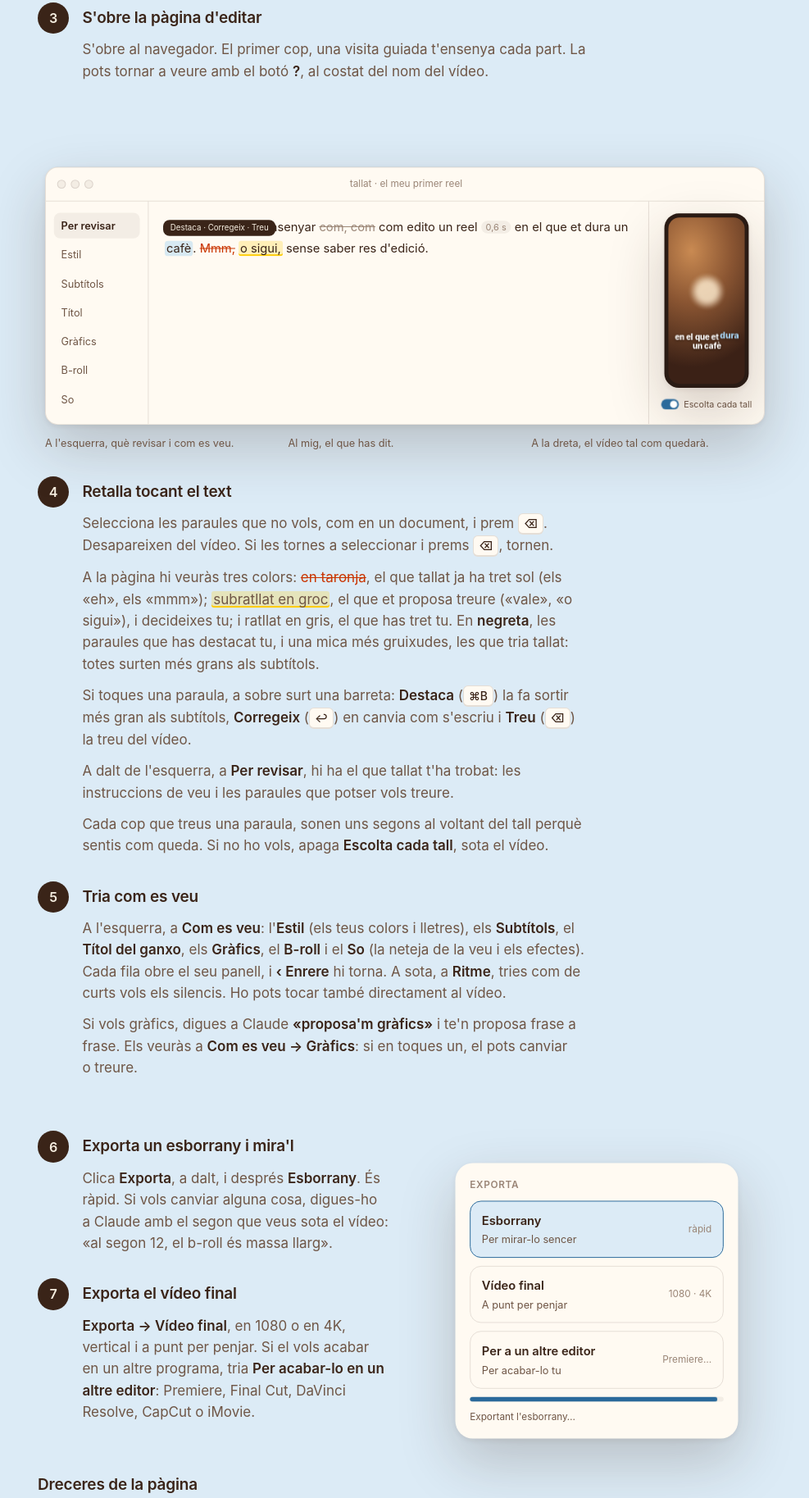
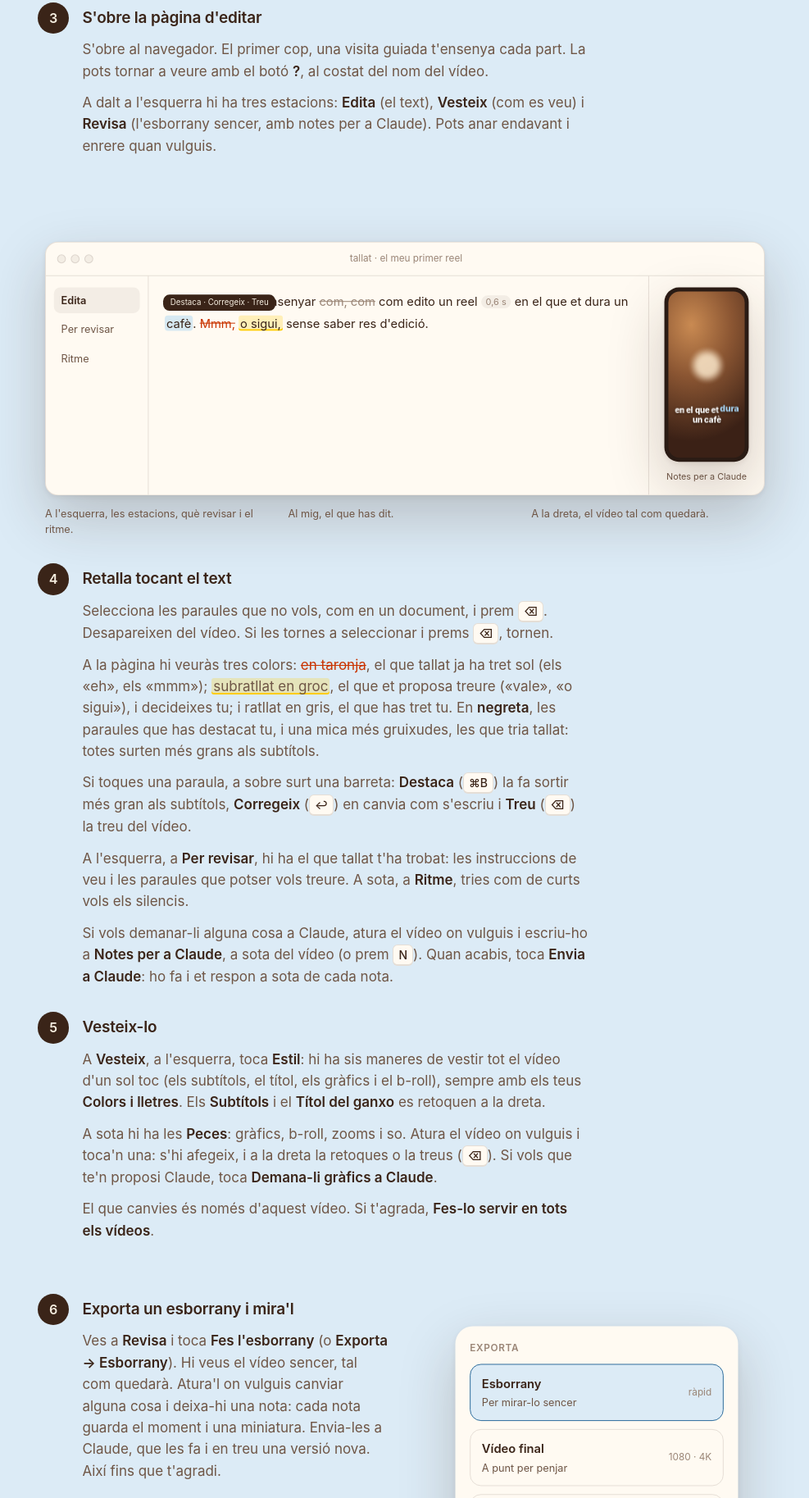
Before and after one commit to ivetanoro/guia-tallat, a plain HTML site: page index.html in a window 1280 px wide. Shown: the part 5372-7199 px from the top of the page at 82% size, without its empty margins (50-1037 px from the left). Drawn offline with Linux system fonts and the light colour scheme.

Commit message:
La guia, amb les tres estacions, Vesteix i les notes per a Claude

```diff
--- a/index.html
+++ b/index.html
@@ -746,24 +746,25 @@ kbd { display: inline-block; min-width: 1.7em; padding: 1px 6px; text-align: cen
           <li><h3>Passa el vídeo a Claude</h3>
             <div><p>Copia el vídeo a l'ordinador. A la pestanya <strong>Code</strong>, escriu <strong>«edita aquest vídeo»</strong> i arrossega-hi el fitxer. Claude el transcriu i et diu quan és a punt. Amb Descript, un vídeo de 8 minuts triga uns 5 minuts; sense, una mica més.</p></div></li>
           <li><h3>S'obre la pàgina d'editar</h3>
-            <div><p>S'obre al navegador. El primer cop, una visita guiada t'ensenya cada part. La pots tornar a veure amb el botó <strong>?</strong>, al costat del nom del vídeo.</p></div></li>
+            <div><p>S'obre al navegador. El primer cop, una visita guiada t'ensenya cada part. La pots tornar a veure amb el botó <strong>?</strong>, al costat del nom del vídeo.</p>
+            <p>A dalt a l'esquerra hi ha tres estacions: <strong>Edita</strong> (el text), <strong>Vesteix</strong> (com es veu) i <strong>Revisa</strong> (l'esborrany sencer, amb notes per a Claude). Pots anar endavant i enrere quan vulguis.</p></div></li>
         </ol>
       </div>
       <div class="mig mes-aire puja">
-        <div class="finestra pagina-tallat" role="img" aria-label="Dibuix de la pàgina d'editar: a l'esquerra el que cal revisar i com es veu, al mig el text amb paraules ratllades i la barreta d'una paraula marcada, a la dreta el vídeo vertical amb subtítols.">
+        <div class="finestra pagina-tallat" role="img" aria-label="Dibuix de la pàgina, a Edita: a l'esquerra les tres estacions, el que cal revisar i el ritme; al mig el text amb paraules ratllades i la barreta d'una paraula marcada; a la dreta el vídeo vertical amb subtítols i, a sota, les notes per a Claude.">
           <div class="punts" aria-hidden="true"><i></i><i></i><i></i><span>tallat · el meu primer reel</span></div>
           <div class="dins" aria-hidden="true">
-            <div class="costat"><span>Per revisar</span><span>Estil</span><span>Subtítols</span><span>Títol</span><span>Gràfics</span><span>B-roll</span><span>So</span></div>
+            <div class="costat"><span>Edita</span><span>Per revisar</span><span>Ritme</span></div>
             <div class="texte">
               <span class="tret-sol">Ehm,</span> avui us vull ensenyar <span class="tret">com, com</span> com edito un reel <span class="pausa">0,6 s</span> en el que et dura un <span class="marcada">cafè<span class="barreta-dibuix">Destaca · Corregeix · Treu</span></span>. <span class="tret-sol">Mmm,</span> <span class="proposta">o sigui,</span> sense saber res d'edició.
             </div>
             <div class="dreta">
               <div class="mobil"><div class="video"><p class="karaoke"><span>en</span> <span>el</span> <span>que</span> <span>et</span> <span>dura</span> <span>un cafè</span></p></div></div>
-              <span class="interruptor"><i></i>Escolta cada tall</span>
+              <span class="interruptor">Notes per a Claude</span>
             </div>
           </div>
         </div>
-        <div class="peus" aria-hidden="true"><span>A l'esquerra, què revisar i com es veu.</span><span>Al mig, el que has dit.</span><span>A la dreta, el vídeo tal com quedarà.</span></div>
+        <div class="peus" aria-hidden="true"><span>A l'esquerra, les estacions, què revisar i el ritme.</span><span>Al mig, el que has dit.</span><span>A la dreta, el vídeo tal com quedarà.</span></div>
       </div>
       <div class="columna mes-aire">
         <ol class="passos" style="counter-reset: pas 3">
@@ -772,18 +773,19 @@ kbd { display: inline-block; min-width: 1.7em; padding: 1px 6px; text-align: cen
               <p>Selecciona les paraules que no vols, com en un document, i prem <kbd data-win="Retrocés">⌫</kbd>. Desapareixen del vídeo. Si les tornes a seleccionar i prems <kbd data-win="Retrocés">⌫</kbd>, tornen.</p>
               <p>A la pàgina hi veuràs tres colors: <span class="tret-sol">en taronja</span>, el que tallat ja ha tret sol (els «eh», els «mmm»); <span class="proposta">subratllat en groc</span>, el que et proposa treure («vale», «o sigui»), i decideixes tu; i ratllat en gris, el que has tret tu. En <strong>negreta</strong>, les paraules que has destacat tu, i una mica més gruixudes, les que tria tallat: totes surten més grans als subtítols.</p>
               <p>Si toques una paraula, a sobre surt una barreta: <strong>Destaca</strong> (<kbd data-win="Ctrl+B">⌘B</kbd>) la fa sortir més gran als subtítols, <strong>Corregeix</strong> (<kbd data-win="Retorn">↩</kbd>) en canvia com s'escriu i <strong>Treu</strong> (<kbd data-win="Retrocés">⌫</kbd>) la treu del vídeo.</p>
-              <p>A dalt de l'esquerra, a <strong>Per revisar</strong>, hi ha el que tallat t'ha trobat: les instruccions de veu i les paraules que potser vols treure.</p>
-              <p>Cada cop que treus una paraula, sonen uns segons al voltant del tall perquè sentis com queda. Si no ho vols, apaga <strong>Escolta cada tall</strong>, sota el vídeo.</p>
+              <p>A l'esquerra, a <strong>Per revisar</strong>, hi ha el que tallat t'ha trobat: les instruccions de veu i les paraules que potser vols treure. A sota, a <strong>Ritme</strong>, tries com de curts vols els silencis.</p>
+              <p>Si vols demanar-li alguna cosa a Claude, atura el vídeo on vulguis i escriu-ho a <strong>Notes per a Claude</strong>, a sota del vídeo (o prem <kbd>N</kbd>). Quan acabis, toca <strong>Envia a Claude</strong>: ho fa i et respon a sota de cada nota.</p>
             </div></li>
-          <li><h3>Tria com es veu</h3>
-            <div><p>A l'esquerra, a <strong>Com es veu</strong>: l'<strong>Estil</strong> (els teus colors i lletres), els <strong>Subtítols</strong>, el <strong>Títol del ganxo</strong>, els <strong>Gràfics</strong>, el <strong>B-roll</strong> i el <strong>So</strong> (la neteja de la veu i els efectes). Cada fila obre el seu panell, i <strong>‹ Enrere</strong> hi torna. A sota, a <strong>Ritme</strong>, tries com de curts vols els silencis. Ho pots tocar també directament al vídeo.</p>
-            <p>Si vols gràfics, digues a Claude <strong>«proposa'm gràfics»</strong> i te'n proposa frase a frase. Els veuràs a <strong>Com es veu → Gràfics</strong>: si en toques un, el pots canviar o treure.</p></div></li>
+          <li><h3>Vesteix-lo</h3>
+            <div><p>A <strong>Vesteix</strong>, a l'esquerra, toca <strong>Estil</strong>: hi ha sis maneres de vestir tot el vídeo d'un sol toc (els subtítols, el títol, els gràfics i el b-roll), sempre amb els teus <strong>Colors i lletres</strong>. Els <strong>Subtítols</strong> i el <strong>Títol del ganxo</strong> es retoquen a la dreta.</p>
+            <p>A sota hi ha les <strong>Peces</strong>: gràfics, b-roll, zooms i so. Atura el vídeo on vulguis i toca'n una: s'hi afegeix, i a la dreta la retoques o la treus (<kbd data-win="Retrocés">⌫</kbd>). Si vols que te'n proposi Claude, toca <strong>Demana-li gràfics a Claude</strong>.</p>
+            <p>El que canvies és només d'aquest vídeo. Si t'agrada, <strong>Fes-lo servir en tots els vídeos</strong>.</p></div></li>
         </ol>
       </div>
       <div class="dos-cols mig mes-aire">
         <ol class="passos" style="counter-reset: pas 5">
           <li><h3>Exporta un esborrany i mira'l</h3>
-            <div><p>Clica <strong>Exporta</strong>, a dalt, i després <strong>Esborrany</strong>. És ràpid. Si vols canviar alguna cosa, digues-ho a Claude amb el segon que veus sota el vídeo: «al segon 12, el b-roll és massa llarg».</p></div></li>
+            <div><p>Ves a <strong>Revisa</strong> i toca <strong>Fes l'esborrany</strong> (o <strong>Exporta → Esborrany</strong>). Hi veus el vídeo sencer, tal com quedarà. Atura'l on vulguis canviar alguna cosa i deixa-hi una nota: cada nota guarda el moment i una miniatura. Envia-les a Claude, que les fa i en treu una versió nova. Així fins que t'agradi.</p></div></li>
           <li><h3>Exporta el vídeo final</h3>
             <div><p><strong>Exporta → Vídeo final</strong>, en 1080 o en 4K, vertical i a punt per penjar. Si el vols acabar en un altre programa, tria <strong>Per acabar-lo en un altre editor</strong>: Premiere, Final Cut, DaVinci Resolve, CapCut o iMovie.</p></div></li>
         </ol>
@@ -808,7 +810,9 @@ kbd { display: inline-block; min-width: 1.7em; padding: 1px 6px; text-align: cen
             <div><dt>Desfer</dt><dd><kbd data-win="Ctrl">⌘</kbd><kbd>Z</kbd></dd></div>
             <div><dt>Refer</dt><dd data-win-tecles="Ctrl Maj Z"><kbd>⇧</kbd><kbd>⌘</kbd><kbd>Z</kbd></dd></div>
             <div><dt>Moure un paràgraf</dt><dd>arrossega la nansa <kbd>⠿</kbd></dd></div>
-            <div><dt>Destacar una paraula als subtítols</dt><dd><strong>Destaca</strong>, a dalt, i clic</dd></div>
+            <div><dt>Destacar una paraula als subtítols</dt><dd>marca-la i <kbd data-win="Ctrl">⌘</kbd><kbd>B</kbd></dd></div>
+            <div><dt>Deixar una nota per a Claude</dt><dd><kbd>N</kbd></dd></div>
+            <div><dt>Treure una peça, a Vesteix</dt><dd><kbd data-win="Retrocés">⌫</kbd></dd></div>
             <div><dt>Amagar la columna de l'esquerra</dt><dd data-win-tecles="Ctrl Maj E"><kbd>⌃</kbd><kbd>⌘</kbd><kbd>S</kbd></dd></div>
           </dl>
           <p>I en qualsevol moment pots demanar canvis a Claude amb paraules: «treu la primera frase», «fes-me tres reels d'aquesta gravació», «posa-hi un sticker d'una estrella quan dic <em>genial</em>».</p>
@@ -829,7 +833,7 @@ kbd { display: inline-block; min-width: 1.7em; padding: 1px 6px; text-align: cen
       <div class="graella-3">
         <div class="targeta puja">
           <div class="visual"><p class="v-neteja"><s>Eh,</s> avui us vull <s>mmm,</s> ensenyar <s>vale,</s> una cosa</p></div>
-          <h3>Neteja sola</h3><p>Treu els «eh» i els «mmm», et proposa els «vale» i els «o sigui», i escurça els silencis llargs. Amb <strong>Silencis</strong> tries com de curts.</p>
+          <h3>Neteja sola</h3><p>Treu els «eh» i els «mmm», et proposa els «vale» i els «o sigui», i escurça els silencis llargs. Amb <strong>Ritme</strong> tries com de curts.</p>
         </div>
         <div class="targeta puja">
           <div class="visual mini"><div class="mobil"><div class="video"><p class="karaoke"><span>els</span> <span>teus</span> <span>subtítols</span></p></div></div></div>
@@ -837,7 +841,7 @@ kbd { display: inline-block; min-width: 1.7em; padding: 1px 6px; text-align: cen
         </div>
         <div class="targeta puja">
           <div class="visual"><div class="v-noti"><i></i><b>tallat</b><span>3 trucs per gravar millor</span></div></div>
-          <h3>Gràfics</h3><p>Frases clau, llistes, notificacions, xats, números que compten, notes a mà, captures de webs, fotos en ventall i la crida del final. Claude te'ls proposa frase a frase.</p>
+          <h3>Gràfics</h3><p>Frases clau, llistes, notificacions, xats, números que compten, notes a mà, captures de webs, fotos en ventall i la crida del final. Els poses tu tocant-los a Vesteix, o te'ls proposa Claude.</p>
         </div>
         <div class="targeta puja">
           <div class="visual"><div class="v-ona" aria-hidden="true"><i></i><i></i><i></i><i></i><i></i><i class="silenci"></i><i class="silenci"></i><i></i><i></i><i></i><i></i><i></i><i></i></div></div>
@@ -849,7 +853,7 @@ kbd { display: inline-block; min-width: 1.7em; padding: 1px 6px; text-align: cen
         </div>
         <div class="targeta puja">
           <div class="visual"><div class="v-estil" aria-hidden="true"><i style="background:var(--text)"></i><i style="background:var(--accent)"></i><i style="background:var(--fons-2)"></i><span>Aa</span></div></div>
-          <h3>El teu estil</h3><p>Tries els teus colors i les teves lletres en quatre passos, i els subtítols, els títols i els gràfics els fan servir sols. Pots tenir-ne uns quants.</p>
+          <h3>Estil i colors</h3><p>Tries els teus colors i les teves lletres en dos passos, i un estil per a tot el vídeo d'un sol toc: Net, Revista, Pop, Suau, Impacte o Apilat. Cada vídeo pot tenir el seu.</p>
         </div>
       </div>
       <div class="destacat mes-aire puja">
@@ -869,14 +873,14 @@ kbd { display: inline-block; min-width: 1.7em; padding: 1px 6px; text-align: cen
       <div class="mes-aire-gran">
         <h3 class="subtitol">I encara més</h3>
         <ul class="funcions-llista">
-          <li><h3>Escolta cada tall</h3><p>En treure una paraula, sents al moment com ha quedat el tall, amb el so tal com sortirà al vídeo.</p></li>
+          <li><h3>Notes per a Claude</h3><p>Atura el vídeo, escriu què vols i envia-ho: Claude ho fa i et respon a sota de cada nota. A Revisa, cada nota porta la miniatura del seu moment.</p></li>
           <li><h3>Canvia l'ordre</h3><p>Arrossega un paràgraf a un altre lloc i el vídeo sona en aquest ordre nou.</p></li>
           <li><h3>Títol del ganxo</h3><p>Un text dissenyat per als primers segons: en esglaó, com un rètol, a màquina d'escriure…</p></li>
           <li><h3>B-roll i stickers</h3><p>Amb fitxers teus o generats amb IA: a pantalla sencera, en una targeta, en una finestra petita o amb la pantalla partida.</p></li>
           <li><h3>Recorda el teu gust</h3><p>Si dius a Claude «els subtítols, més grans», et pregunta si és per sempre i ho aplica als vídeos següents.</p></li>
           <li><h3>Per a altres editors</h3><p>L'exportes com a projecte de Premiere, Final Cut o DaVinci Resolve, o en trossos per a CapCut i iMovie.</p></li>
-          <li><h3>Bloc de color</h3><p>El vídeo es fa petit a baix i el gràfic surt a dalt, sobre el teu color. S'activa tocant el gràfic al vídeo.</p></li>
-          <li><h3>Comparteix el teu estil</h3><p>Al menú <strong>…</strong> del teu estil, <strong>Exporta</strong> el desa en un fitxer .zip per passar-lo a qui vulguis.</p></li>
+          <li><h3>Bloc de color</h3><p>El vídeo es fa petit a baix i el gràfic surt a dalt, sobre el teu color. S'activa en tocar el gràfic, a Vesteix.</p></li>
+          <li><h3>Comparteix el teu estil</h3><p>A <strong>Colors i lletres</strong>, <strong>Passa'l a algú</strong> el desa en un fitxer .zip per donar-lo a qui vulguis.</p></li>
         </ul>
       </div>
     </div>
```
